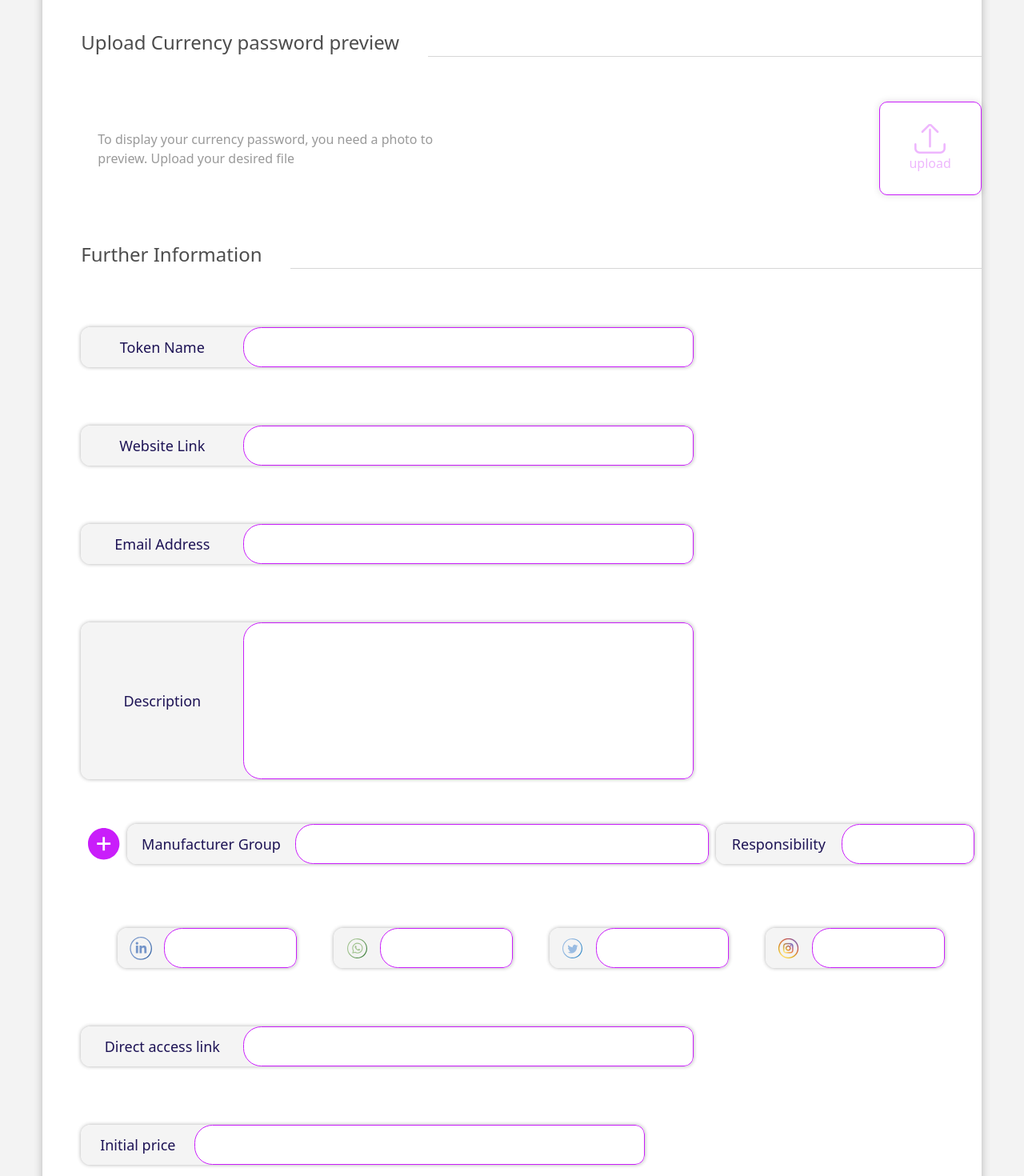
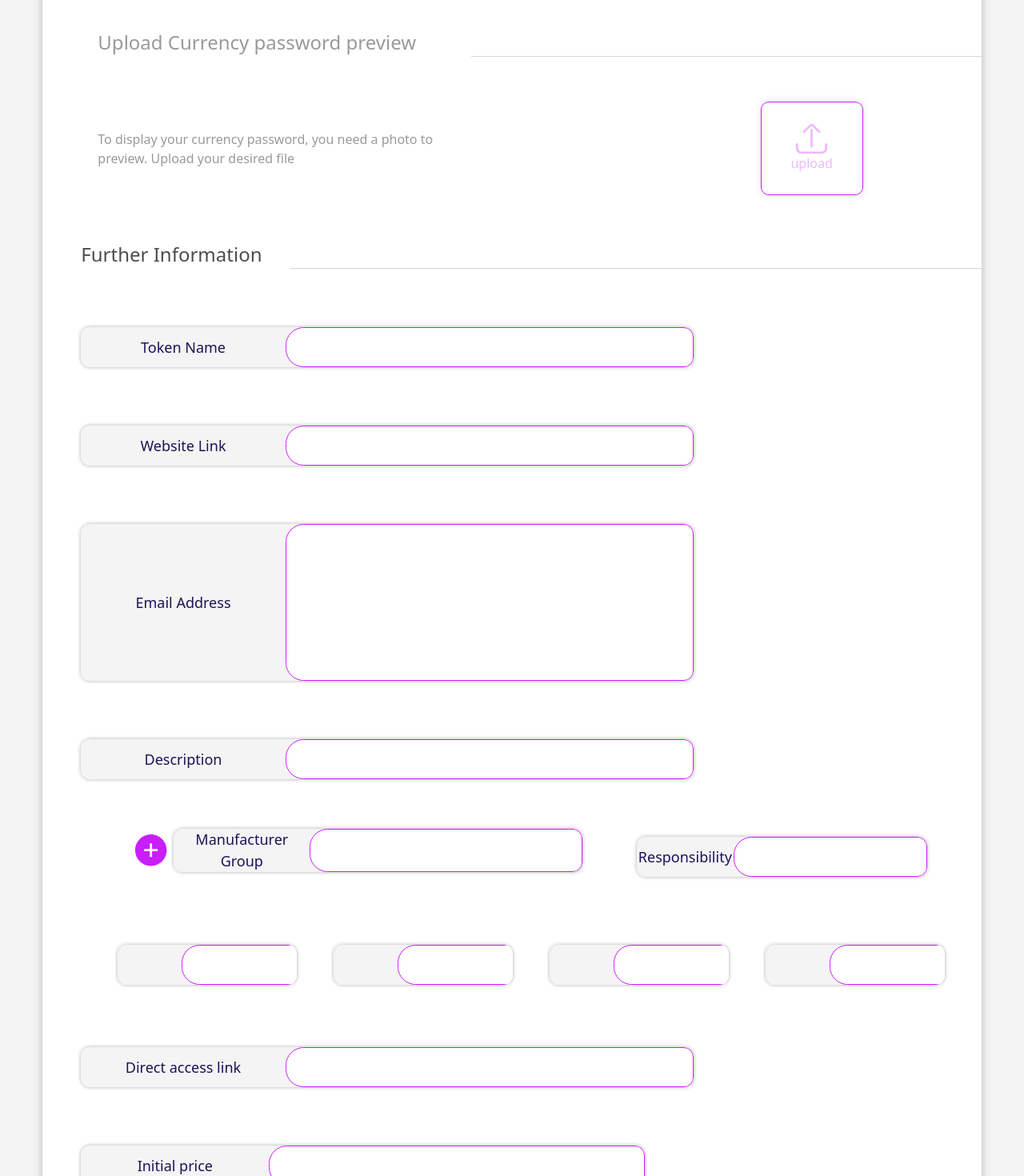
Before and after one commit to danyalbani240/NFTShop, a Nuxt app: page /create-token in a window 1280 px wide. Shown: the part 660-2130 px from the top of the page at 80% size. Built offline with nearby package versions, Linux system fonts and the light colour scheme.

Commit message:
Done Responsive✅

```diff
--- a/components/Base/BaseInput.vue
+++ b/components/Base/BaseInput.vue
@@ -1,9 +1,9 @@
 <template>
   <div class="flex base-input-container justify-between items-center">
-    <p class="flex justify-center items-center flex-1">
+    <p class="flex justify-center items-center w-4/12 px-10 text-center">
       <slot></slot>
     </p>
-    <input type="text" :class="{'minimal': minimal, 'w-517':w517}" :placeholder="placeholder" class="base-input h-full w-563" />
+    <input type="text" :class="{'minimal': minimal,}" :placeholder="placeholder" class="base-input h-full flex-1" />
   </div>
 </template>
 
@@ -26,6 +26,7 @@ export default {
 </script>
 
 <style lang="scss" scoped>
+
 .base-input-container {
   background-color: rgba(244, 244, 244, 0.97);
   min-height: 50px;
@@ -37,6 +38,7 @@ export default {
     color: #1d1355;
     font-size: 18px;
     // margin-left: 36px;
+
   }
   input {
     border-radius: 22.5px 12px 12px 22.5px;
--- a/components/ThePhilipeEagle.vue
+++ b/components/ThePhilipeEagle.vue
@@ -30,13 +30,15 @@
             <p>Acceptable formats JPG, PNG, MP</p>
           </div>
         </div>
-        <BaseUpload class="mx-auto"  />
+        <BaseUpload class="mx-auto" />
       </div>
     </div>
     <div class="upload-currency mt-20">
       <BaseHeader>Upload Currency password preview </BaseHeader>
-      <div class="flex justify-center flex-wrap md:justify-between items-center mt-14">
-        <p style="color: rgba(0, 0, 0, 0.4); width: 431px; margin-left: 21px">
+      <div
+        class="flex justify-center flex-wrap md:justify-between items-center mt-14"
+      >
+        <p>
           To display your currency password, you need a photo to preview. Upload
           your desired file
         </p>
@@ -45,48 +47,34 @@
     </div>
     <div class="further-information mt-14">
       <BaseHeader>Further Information</BaseHeader>
-      <BaseInput style="width: 766px; margin-top: 73px"> Token Name </BaseInput>
-      <BaseInput style="width: 766px; margin-top: 73px">
-        Website Link
-      </BaseInput>
-      <BaseInput style="width: 766px; margin-top: 73px">
-        Email Address
-      </BaseInput>
-      <BaseInput style="width: 766px; margin-top: 73px; height: 196px">
-        Description
-      </BaseInput>
-      <div class="flex items-center justify-evenly mt-14">
-        <img src="../assets/images/add.svg" alt="" />
-        <BaseInput :w517="true" style="width: 727px">
-          Manufacturer Group
-        </BaseInput>
-        <BaseInput :minimal="true" style="width: 323px">
-          Responsibility
-        </BaseInput>
+      <BaseInput> Token Name </BaseInput>
+      <BaseInput> Website Link </BaseInput>
+      <BaseInput> Email Address </BaseInput>
+      <BaseInput> Description </BaseInput>
+      <div class="flex adder items-center justify-evenly mt-14 flex-wrap">
+        <div class="flex">
+          <img class="mr-2" src="../assets/images/add.svg" alt="" />
+          <BaseInput> Manufacturer Group </BaseInput>
+        </div>
+        <BaseInput class="mt-4" :minimal="true"> Responsibility </BaseInput>
       </div>
-      <div class="flex justify-evenly mt-20">
-        <BaseInput :minimal="true" style="width: 224px">
+      <div class="flex soc-media flex-wrap justify-evenly mt-20">
+        <BaseInput :minimal="true">
           <img src="../assets/images/linkedin.svg" alt="" />
         </BaseInput>
-        <BaseInput :minimal="true" style="width: 224px">
+        <BaseInput :minimal="true">
           <img src="../assets/images/whatsapp.svg" alt="" />
         </BaseInput>
-        <BaseInput :minimal="true" style="width: 224px">
+        <BaseInput :minimal="true">
           <img src="../assets/images/twitter.svg" alt="" />
         </BaseInput>
-        <BaseInput :minimal="true" style="width: 224px">
+        <BaseInput :minimal="true">
           <img src="../assets/images/instagram.svg" alt="" />
         </BaseInput>
       </div>
-      <BaseInput style="width: 766px; margin-top: 73px">
-        Direct access link
-      </BaseInput>
-      <BaseInput style="width: 705px; margin-top: 73px">
-        Initial price
-      </BaseInput>
-      <BaseInput style="width: 705px; margin-top: 73px">
-        Supply number
-      </BaseInput>
+      <BaseInput> Direct access link </BaseInput>
+      <BaseInput> Initial price </BaseInput>
+      <BaseInput> Supply number </BaseInput>
       <button
         class="create-token-btn flex justify-center items-center mx-auto text-2xl"
       >
@@ -142,10 +130,95 @@ export default {}
       }
     }
   }
+  .upload-currency {
+    > div {
+      > p {
+        color: rgba(0, 0, 0, 0.4);
+        width: 431px;
+        margin-left: 21px;
+      }
+    }
+    > :last-child {
+      margin-right: 148px;
+    }
+  }
+  .further-information {
+    > .base-input-container:nth-child(2),
+    > .base-input-container:nth-child(3),
+    > .base-input-container:nth-child(5) {
+      width: 766px;
+      margin-top: 73px;
+    }
+
+    > .base-input-container:nth-child(4) {
+      width: 766px;
+      margin-top: 73px;
+      height: 196px;
+    }
+    > .base-input-container:nth-child(8) {
+      width: 766px;
+      margin-top: 73px;
+    }
+    > .base-input-container:nth-child(9) {
+      width: 705px;
+      margin-top: 73px;
+    }
+    > .base-input-container:nth-child(10) {
+      width: 705px;
+      margin-top: 73px;
+    }
+    > .addder {
+      > div:first-child {
+        .base-input-container {
+          width: 727px;
+        }
+      }
+
+      .base-input-container:nth-child(2) {
+        width: 323px;
+      }
+    }
+    .soc-media {
+      .base-input-container {
+        width: 224px;
+        height: 50px;
+        margin: 5px 0;
+      }
+    }
+  }
+}
+@media (max-width: 1024px) {
+  .eagle-container {
+    padding-left: 10px;
+    .further-information {
+      > .base-input-container:nth-child(2),
+      > .base-input-container:nth-child(3),
+      > .base-input-container:nth-child(5),
+      > .base-input-container:nth-child(4),
+      > .base-input-container:nth-child(8),
+      > .base-input-container:nth-child(9),
+      > .base-input-container:nth-child(10) {
+        width: 680px;
+        margin-top: 73px;
+      }
+    }
+  }
 }
 @media (max-width: 768px) {
   .eagle-container {
     padding-left: 10px;
+    .further-information {
+      > .base-input-container:nth-child(2),
+      > .base-input-container:nth-child(3),
+      > .base-input-container:nth-child(5),
+      > .base-input-container:nth-child(4),
+      > .base-input-container:nth-child(8),
+      > .base-input-container:nth-child(9),
+      > .base-input-container:nth-child(10) {
+        width: 80vw;
+        margin-top: 73px;
+      }
+    }
   }
 }
 </style>
```
